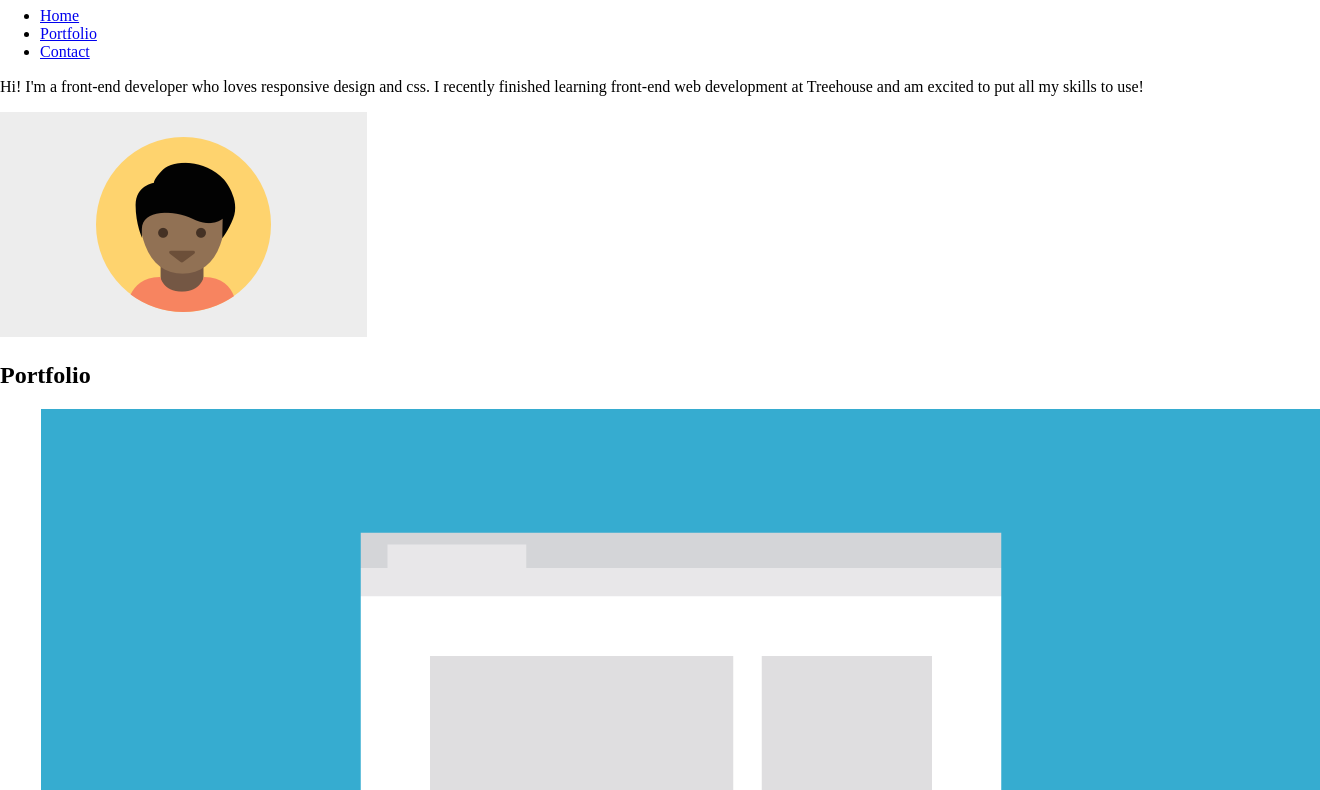
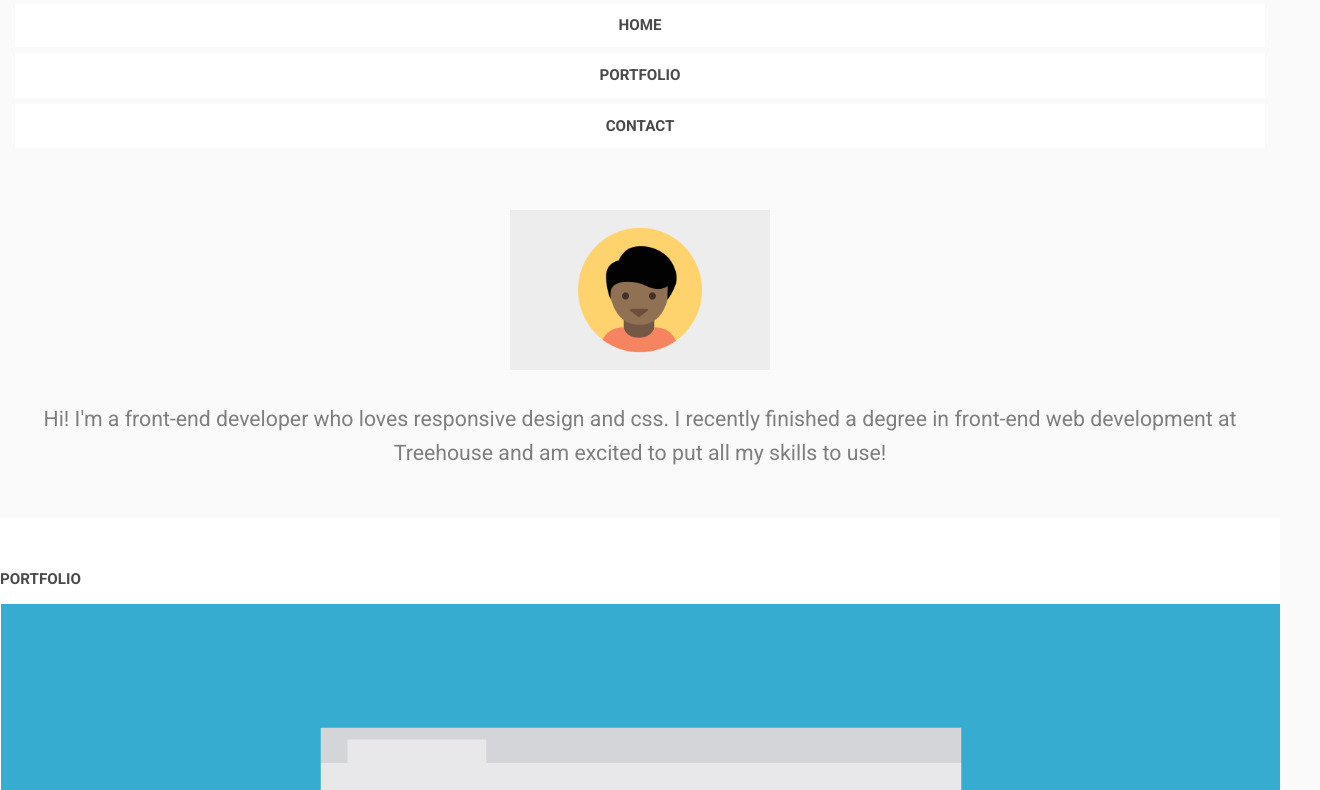
Before and after one commit to MohAhm/responsive_layout, a plain HTML site: page index.html in a window 1280 px wide. Shown: the part 73-863 px from the top of the page, 1320 px wide, since content can reach past the window. Drawn offline with nearby package versions, Linux system fonts and the light colour scheme.

Commit message:
Style: Main header and banner

```diff
--- a/css/styles.css
+++ b/css/styles.css
@@ -0,0 +1,130 @@
+/* =================================
+  General
+==================================== */
+
+* {
+    box-sizing: border-box;
+}
+
+body {
+    font-family: 'Roboto', sans-serif;
+    font-size: .95em;
+    line-height: 1.6;
+    color: #4A4A4A;
+    background: #FAFAFA;
+}
+
+h2,
+h3 {
+    margin-top: 0;
+}
+
+h2 {
+    font-size: 1em;
+    text-transform: uppercase;
+}
+
+h3 {
+    font-size: 1.25em;
+    text-transform: capitalize;
+}
+
+a {
+    color: #4A4A4A;
+    text-decoration: none;
+}
+
+a,
+ul {
+    list-style: none;
+}
+
+ul {
+    margin: 0;
+    padding: 0;
+}
+
+img {
+    max-width: 100%;
+}
+
+
+/* =================================
+  Navigation
+==================================== */
+
+.name-header {
+    font-family: 'Work Sans', sans-serif;
+    font-size: 1.75em;
+    margin: 0;
+    padding: 0;
+}
+
+.main-nav {
+    margin-top: 5px;
+}
+
+.main-nav li {
+    margin-top: 6px;
+    margin-bottom: 6px;
+}
+
+.main-nav a {
+    text-transform: uppercase;
+    font-weight: 700;
+    background: #FFF;
+    transition: all 0.5s;
+}
+
+.main-nav a:hover {
+    color: #099;
+}
+
+.name-header a,
+.main-nav a {
+    margin: 0 15px;
+    padding: 10px 0;
+    /* the full width and height of the links are clickable areas. */
+    text-align: center;
+    display: block;
+}
+
+.main-header {
+    /* remove gap above the header */
+    padding-top: .5em;
+    padding-bottom: .5em;
+}
+
+.banner,
+.main-header {
+    text-align: center
+}
+
+.banner {
+    padding: 3.2em 0;
+}
+
+.banner p {
+    margin-top: 1.5em;
+    margin-bottom: 0;
+    padding-left: 1em;
+    padding-right: 1em;
+    color: #7F7F7F;
+    font-size: 1.4em;
+}
+
+.profile-photo {
+    display: block;
+    max-width: 260px;
+    margin: 0 auto;
+}
+
+
+/* =================================
+  ...
+==================================== */
+
+section {
+    background: #fff;
+    padding: 3.2em 0;
+}
--- a/index.html
+++ b/index.html
@@ -5,7 +5,8 @@
     <meta charset="UTF-8">
     <meta name="viewport" content="width=device-width, initial-scale=1.0">
     <meta http-equiv="X-UA-Compatible" content="ie=edge">
-    <title>Mohamed Ahmed</title>
+    <title>Mohamed Ali</title>
+    <link href="https://fonts.googleapis.com/css?family=Roboto:400,700|Work+Sans:400,700&display=swap" rel="stylesheet">
     <link rel="stylesheet" href="css/normalize.css">
     <link rel="stylesheet" href="css/styles.css">
 </head>
@@ -13,7 +14,7 @@
 <body>
     <header class="main-header">
         <div class="container clearfix">
-            <h1 class="name"><a href="index.html">Mohamed Ahmed</a></h1>
+            <h1 class="name-header"><a href="index.html">Mohamed Ali</a></h1>
             <ul class="main-nav">
                 <li><a href="index.html">Home</a></li>
                 <li><a href="#portfolio">Portfolio</a></li>
@@ -23,10 +24,10 @@
     </header><!-- /.main-header -->
 
     <div class="banner">
+        <img src="img/responsive-layout-profile.png" alt="My Profile Image" class="profile-photo">
         <p>Hi! I'm a front-end developer who loves responsive design and css.
-            I recently finished learning front-end web development at Treehouse and am excited
+            I recently finished a degree in front-end web development at Treehouse and am excited
             to put all my skills to use!</p>
-        <img src="img/responsive-layout-profile.png" alt="My Profile Image" class="profile-image">
     </div><!-- /.banner -->
 
     <section id="portfolio">
@@ -34,31 +35,31 @@
         <ul class="portfolio-gallery">
             <li>
                 <img src="img/portfolio-1.png" alt="Marketing Page">
-                <h3>Marketing Page</h3>
+                <h3>Marketing page</h3>
                 <p>This project shows the front page of a marketing website meant for
                     a specific business I'm interested in.</p>
             </li>
             <li>
                 <img src="img/portfolio-2.png" alt="Search Page">
-                <h3>Search Page</h3>
+                <h3>Search page</h3>
                 <p>This project search through a specific database to find information
                     that the user is trying to look up.</p>
             </li>
             <li>
                 <img src="img/portfolio-3.png" alt="Travel App">
-                <h3>Travel App</h3>
+                <h3>Travel app</h3>
                 <p>This project compares travel times based on different transportation
                     methods and tells you the best one.</p>
             </li>
             <li>
                 <img src="img/portfolio-4.png" alt="Map of Favorite Spots">
-                <h3>Map of Favorite Spots</h3>
+                <h3>Map of favorite spots</h3>
                 <p>This project uses mapping apis to plot points for my favorite spots in
                     the city for a do-it-yourself walking tour.</p>
             </li>
             <li>
                 <img src="img/portfolio-5.png" alt="Photo Gallery">
-                <h3>Photo Gallery</h3>
+                <h3>Photo gallery</h3>
                 <p>This project shows pictures from a recent trip to the viewer and allows
                     them to easily navigate through photos.</p>
             </li>
@@ -77,13 +78,13 @@
             I'd love to hear from you!</p>
         <ul class="contact-info">
             <li class="phone">+46 8 722 29 33</li>
-            <li class="mail"><a href="mailto:mo7a93med@gmail.com">mo7a93med@gmail.com</a></li>
+            <li class="mail"><a href="mailto:a.mohamed.cali@gmail.com">a.mohamed.cali@gmail.com</a></li>
         </ul><!-- /.contact-info -->
     </section><!-- /#contact -->
 
     <footer class="main-footer">
-        <h1 class="name"><a href="index.html">Mohamed Ahmed</a></h1>
-        <ul class="main-nav">
+        <h1 class="name-footer"><a href="index.html">Mohamed Ali</a></h1>
+        <ul class="nav-footer">
             <li><a href="index.html">Home</a></li>
             <li><a href="#portfolio">Portfolio</a></li>
             <li><a href="#contact">Contact</a></li>
```
